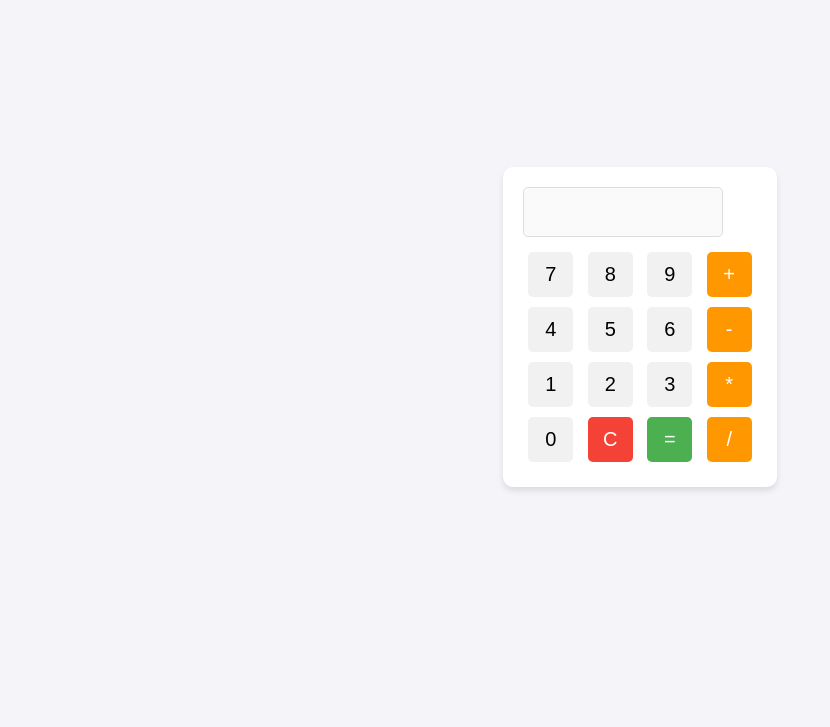
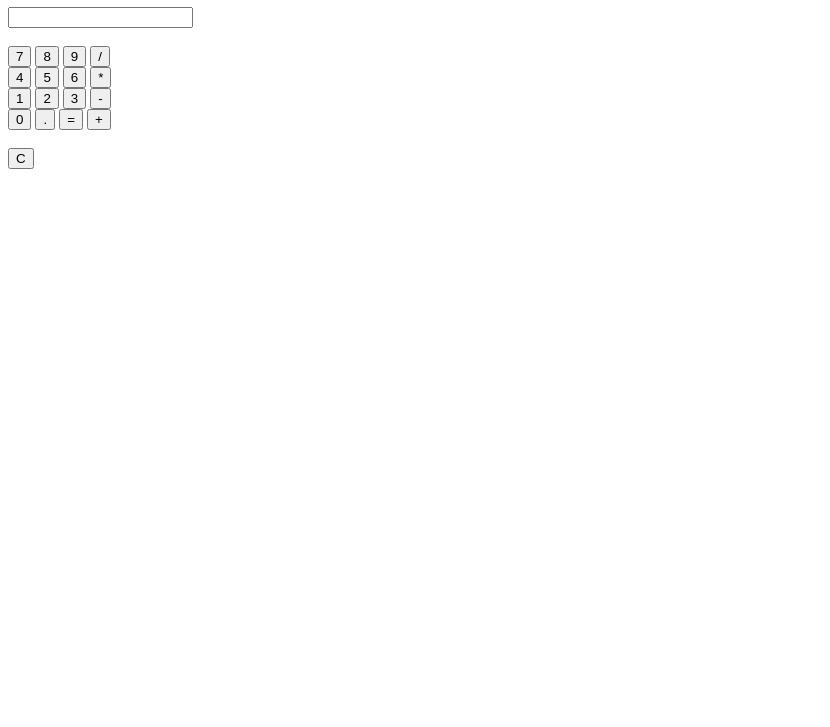
Before and after one commit to coliveraHN/Calculadora, a plain HTML site: page index.html in a window 1280 px wide. Shown: the part 73-800 px from the top of the page, without its empty margins (0-830 px from the left). Drawn offline with Linux system fonts and the light colour scheme.

Commit message:
Add files via upload

```diff
--- a/index.html
+++ b/index.html
@@ -1,166 +1,66 @@
-<html lang="es">
+<!DOCTYPE html>
+<html lang="en"> <!-- Declara que el documento usa HTML5 y está en inglés -->
 <head>
-    <!-- Define la codificación de caracteres como UTF-8 para que los caracteres especiales se muestren correctamente -->
-    <meta charset="UTF-8">
-    <!-- Hace que la página sea responsiva en dispositivos móviles -->
-    <meta name="viewport" content="width=device-width, initial-scale=1.0">
-    <!-- Título de la página que aparece en la pestaña del navegador -->
-    <title>Calculadora</title>
-    <!-- Aquí va el bloque de estilos CSS -->
-    <style>
-        /* Estilos globales para el cuerpo de la página */
-        body {
-            font-family: Arial, sans-serif; /* Establece la fuente del texto */
-            display: flex; /* Usamos flexbox para centrar la calculadora */
-            justify-content: center; /* Centra horizontalmente */
-            align-items: center; /* Centra verticalmente */
-            height: 100vh; /* La altura de la página será el 100% de la ventana del navegador */
-            margin: 0; /* Elimina los márgenes por defecto del body */
-            background-color: #f4f4f9; /* Establece el color de fondo de la página */
-        }
-
-        /* Estilo del contenedor de la calculadora */
-        .calculator {
-            background-color: white; /* Fondo blanco para la calculadora */
-            padding: 20px; /* Espaciado interno de 20px */
-            border-radius: 10px; /* Bordes redondeados */
-            box-shadow: 0 4px 6px rgba(0, 0, 0, 0.1); /* Sombra sutil alrededor */
-        }
-
-        /* Estilo de la caja de texto que muestra los resultados */
-        .calculator input {
-            width: 200px; /* Ancho de la caja de texto */
-            height: 50px; /* Altura de la caja de texto */
-            font-size: 24px; /* Tamaño de la fuente dentro de la caja de texto */
-            text-align: right; /* Alinea el texto a la derecha */
-            margin-bottom: 10px; /* Espacio inferior */
-            padding: 10px; /* Espaciado dentro de la caja de texto */
-            border: 1px solid #ddd; /* Borde gris claro */
-            border-radius: 5px; /* Bordes redondeados */
-        }
-
-        /* Estilo de los botones de la calculadora */
-        .calculator button {
-            width: 45px; /* Ancho de cada botón */
-            height: 45px; /* Altura de cada botón */
-            font-size: 20px; /* Tamaño de la fuente en los botones */
-            margin: 5px; /* Espaciado entre los botones */
-            border: none; /* Sin borde alrededor del botón */
-            background-color: #f1f1f1; /* Color de fondo por defecto */
-            border-radius: 5px; /* Bordes redondeados */
-            cursor: pointer; /* El cursor cambia a una mano al pasar sobre el botón */
-            transition: background-color 0.3s; /* Transición suave para el cambio de color de fondo */
-        }
-
-        /* Efecto al pasar el ratón sobre los botones */
-        .calculator button:hover {
-            background-color: #ddd; /* Fondo gris al pasar el ratón */
-        }
-
-        /* Efecto cuando se hace clic en un botón */
-        .calculator button:active {
-            background-color: #ccc; /* Fondo más oscuro cuando se hace clic */
-        }
-
-        /* Estilo para los botones de los operadores */
-        .calculator .operator {
-            background-color: #ff9800; /* Fondo naranja para los operadores */
-            color: white; /* Texto en blanco */
-        }
-
-        /* Estilo para el botón de igual */
-        .calculator .equals {
-            background-color: #4caf50; /* Fondo verde para el botón de igual */
-            color: white; /* Texto en blanco */
-        }
-
-        /* Estilo para el botón de limpiar (C) */
-        .calculator .clear {
-            background-color: #f44336; /* Fondo rojo para el botón de limpiar */
-            color: white; /* Texto en blanco */
-        }
-    </style>
+    <meta charset="UTF-8"> <!-- Especifica el juego de caracteres UTF-8 para soporte internacional -->
+    <meta name="viewport" content="width=device-width, initial-scale=1.0"> <!-- Configura la escala de la página para dispositivos móviles -->
+    <title>Calculadora Sin JavaScript</title> <!-- Título que aparece en la pestaña del navegador -->
 </head>
 <body>
+    <h1>Calculadora</h1> <!-- Encabezado principal de la página -->
 
-    <!-- Contenedor principal de la calculadora -->
-    <div class="calculator">
-        <!-- Campo de texto que muestra la operación actual y el resultado -->
-        <input type="text" id="display" disabled />
+    <!-- Formulario que contiene todos los botones y el campo de entrada -->
+    <form>
+        <!-- Campo de entrada donde se mostrará la operación y el resultado. Es de solo lectura. -->
+        <input type="text" name="calc" id="calc" readonly>
+        <br><br> <!-- Espaciado entre el campo de entrada y los botones -->
 
-        <!-- Fila de botones (1) -->
-        <div>
-            <button onclick="appendNumber('7')">7</button>
-            <button onclick="appendNumber('8')">8</button>
-            <button onclick="appendNumber('9')">9</button>
-            <button onclick="appendOperator('+')" class="operator">+</button>
-        </div>
+        <!-- Fila de botones para los números 7, 8, 9 y el operador de división -->
+        <button type="button" onclick="document.getElementById('calc').value += '7'">7</button>
+        <button type="button" onclick="document.getElementById('calc').value += '8'">8</button>
+        <button type="button" onclick="document.getElementById('calc').value += '9'">9</button>
+        <button type="button" onclick="document.getElementById('calc').value += '/'">/</button>
+        <br> <!-- Salto de línea para organizar los botones -->
 
-        <!-- Fila de botones (2) -->
-        <div>
-            <button onclick="appendNumber('4')">4</button>
-            <button onclick="appendNumber('5')">5</button>
-            <button onclick="appendNumber('6')">6</button>
-            <button onclick="appendOperator('-')" class="operator">-</button>
-        </div>
+        <!-- Fila de botones para los números 4, 5, 6 y el operador de multiplicación -->
+        <button type="button" onclick="document.getElementById('calc').value += '4'">4</button>
+        <button type="button" onclick="document.getElementById('calc').value += '5'">5</button>
+        <button type="button" onclick="document.getElementById('calc').value += '6'">6</button>
+        <button type="button" onclick="document.getElementById('calc').value += '*'">*</button>
+        <br> <!-- Salto de línea -->
 
-        <!-- Fila de botones (3) -->
-        <div>
-            <button onclick="appendNumber('1')">1</button>
-            <button onclick="appendNumber('2')">2</button>
-            <button onclick="appendNumber('3')">3</button>
-            <button onclick="appendOperator('*')" class="operator">*</button>
-        </div>
+        <!-- Fila de botones para los números 1, 2, 3 y el operador de resta -->
+        <button type="button" onclick="document.getElementById('calc').value += '1'">1</button>
+        <button type="button" onclick="document.getElementById('calc').value += '2'">2</button>
+        <button type="button" onclick="document.getElementById('calc').value += '3'">3</button>
+        <button type="button" onclick="document.getElementById('calc').value += '-'">-</button>
+        <br> <!-- Salto de línea -->
 
-        <!-- Fila de botones (4) -->
-        <div>
-            <button onclick="appendNumber('0')">0</button>
-            <button onclick="clearDisplay()" class="clear">C</button>
-            <button onclick="calculate()" class="equals">=</button>
-            <button onclick="appendOperator('/')" class="operator">/</button>
-        </div>
-    </div>
+        <!-- Fila de botones para el número 0, punto decimal, igual y el operador de suma -->
+        <button type="button" onclick="document.getElementById('calc').value += '0'">0</button>
+        <button type="button" onclick="document.getElementById('calc').value += '.'">.</button>
+        <!-- El botón "=" llama a la función calcular() para realizar la operación -->
+        <button type="button" onclick="calcular()">=</button>
+        <button type="button" onclick="document.getElementById('calc').value += '+'">+</button>
+        <br><br> <!-- Espaciado adicional -->
 
-    <!-- Aquí va el bloque de código JavaScript -->
+        <!-- Botón para limpiar el campo de entrada (borra todo el contenido) -->
+        <button type="button" onclick="document.getElementById('calc').value = ''">C</button>
+    </form>
+
+    <!-- Sección de JavaScript para realizar los cálculos -->
     <script>
-        // Obtener el campo de texto donde se muestra la operación y el resultado
-        let display = document.getElementById('display');
-        // Variable para almacenar la expresión matemática actual
-        let currentInput = '';
-
-        // Función para agregar un número al display
-        function appendNumber(number) {
-            currentInput += number; // Agrega el número al final de la expresión
-            display.value = currentInput; // Actualiza el campo de texto con la expresión actual
-        }
-
-        // Función para agregar un operador a la expresión
-        function appendOperator(operator) {
-            if (currentInput !== '') { // Solo agrega el operador si hay algo en la entrada
-                currentInput += operator; // Agrega el operador
-                display.value = currentInput; // Actualiza el campo de texto con la expresión actual
-            }
-        }
-
-        // Función para limpiar la pantalla (resetear la expresión)
-        function clearDisplay() {
-            currentInput = ''; // Resetea la expresión
-            display.value = ''; // Limpia el campo de texto
-        }
-
-        // Función para calcular el resultado de la expresión
-        function calculate() {
+        // Función calcular() que evalúa la operación ingresada en el campo de entrada
+        function calcular() {
             try {
-                // Evalúa la expresión y la convierte a cadena
-                currentInput = eval(currentInput).toString();
-                display.value = currentInput; // Muestra el resultado en el campo de texto
+                // Usa eval() para evaluar la expresión matemática dentro del campo de entrada
+                let resultado = eval(document.getElementById('calc').value);
+                // Muestra el resultado de la evaluación en el campo de entrada
+                document.getElementById('calc').value = resultado;
             } catch (e) {
-                // Si hay un error (por ejemplo, expresión inválida), muestra 'Error'
-                display.value = 'Error';
-                currentInput = ''; // Resetea la entrada
+                // Si hay un error (por ejemplo, una operación inválida), muestra "Error"
+                document.getElementById('calc').value = 'Error';
             }
         }
     </script>
-
 </body>
 </html>
```
